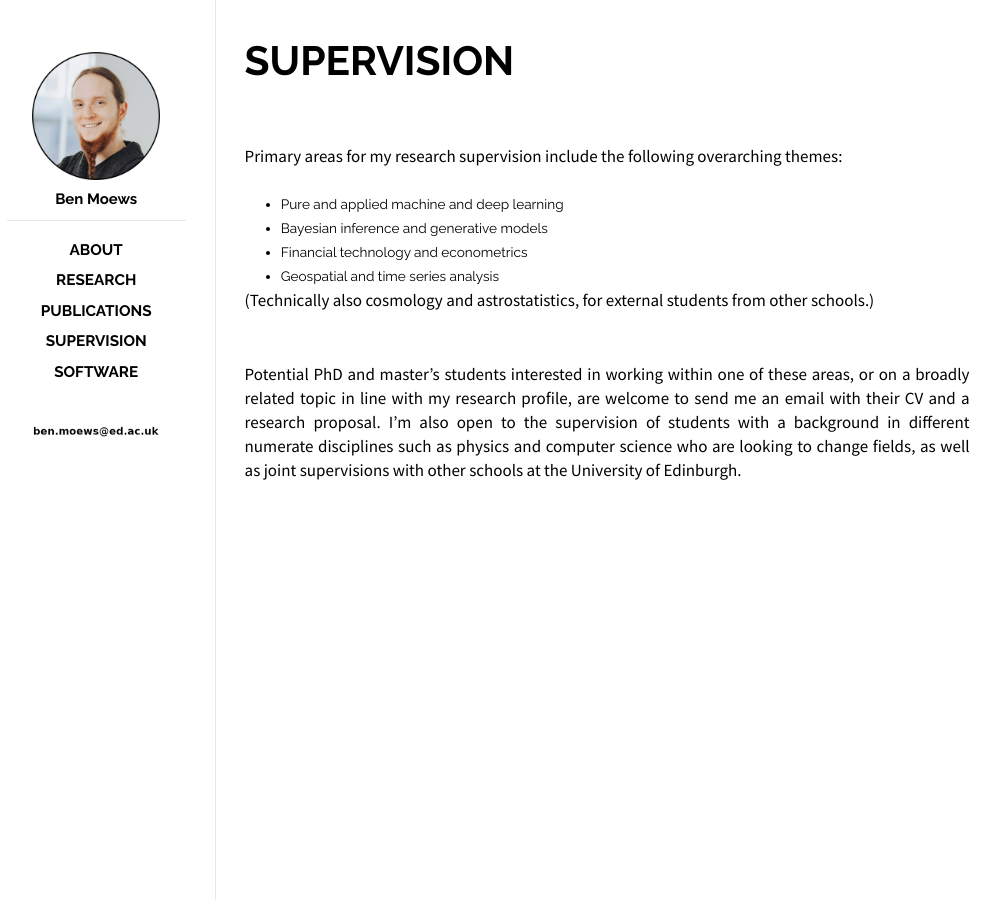
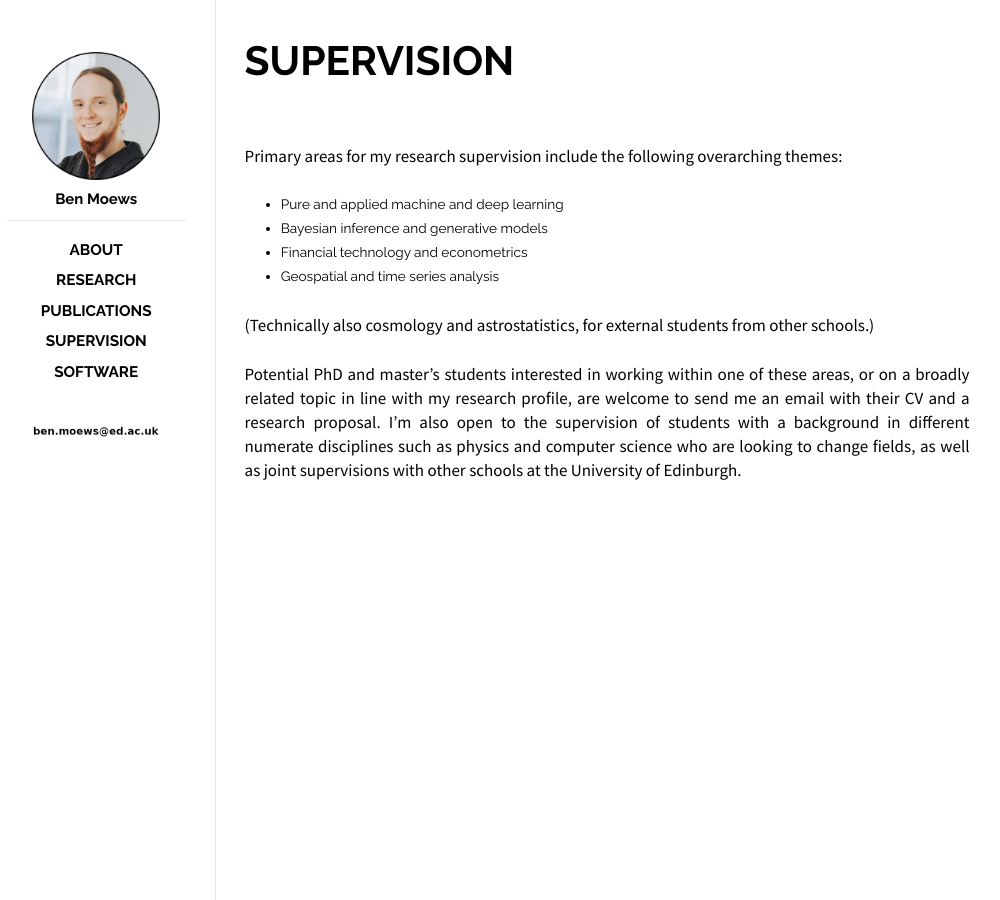
Before and after one commit to moews/moews.github.io, a Jekyll site: the page built from _posts/2017-03-25-supervision.md, in a window 1280 px wide. Shown: the whole page, without its empty margins (143-1143 px from the left). Built offline with Jekyll 4.4.1, drawn with Linux system fonts in a browser that asks for light colours.

Commit message:
Update 2017-03-25-supervision.md

```diff
--- a/_posts/2017-03-25-supervision.md
+++ b/_posts/2017-03-25-supervision.md
@@ -36,9 +36,9 @@ Primary areas for my research supervision include the following overarching them
 * Financial technology and econometrics
 * Geospatial and time series analysis
 
+<div style="height:25px;font-size:1px;">&nbsp;</div>
+
 (Technically also cosmology and astrostatistics, for external students from other schools.)
-
-<div style="height:25px;font-size:1px;">&nbsp;</div>
 
 Potential PhD and master's students interested in working within one of these areas, or on a broadly related topic in line with my research profile, are welcome to send me an email with their CV and a research proposal. I'm also open to the supervision of students with a background in different numerate disciplines such as physics and computer science who are looking to change fields, as well as joint supervisions with other schools at the University of Edinburgh.
 <br>
```
